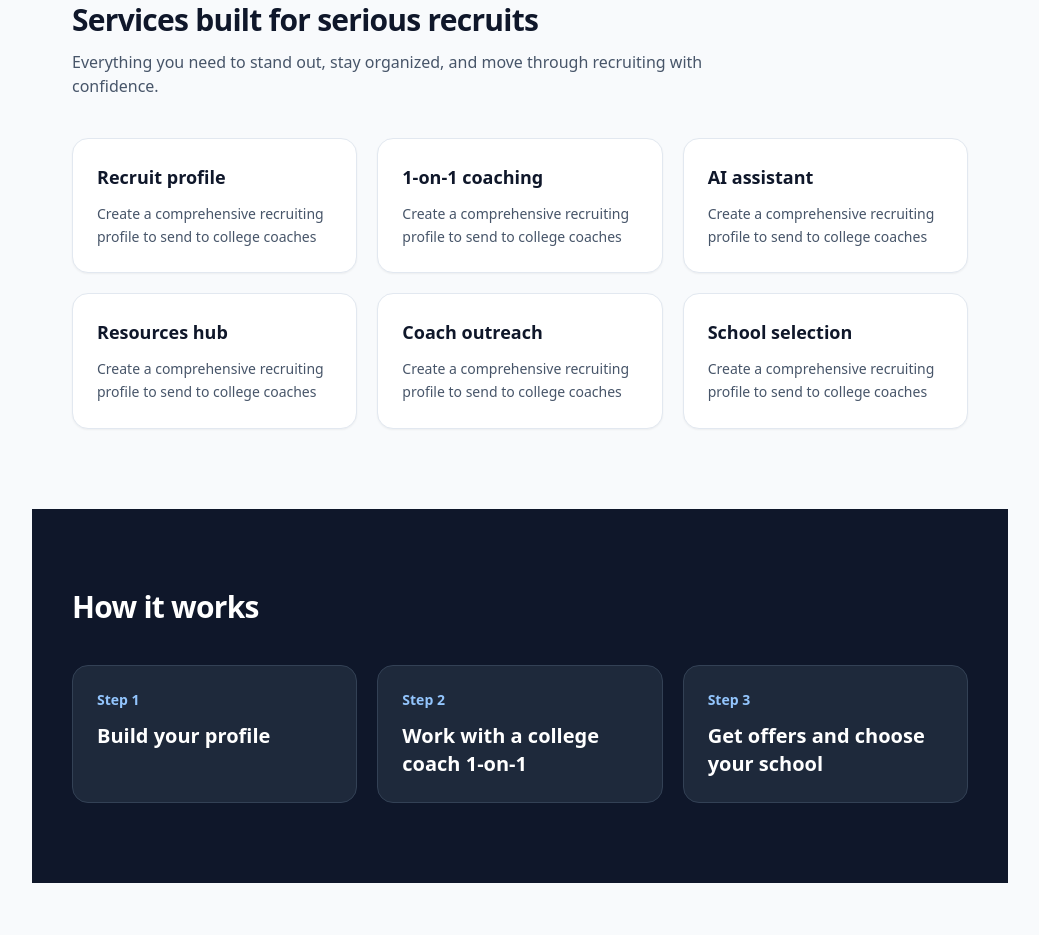
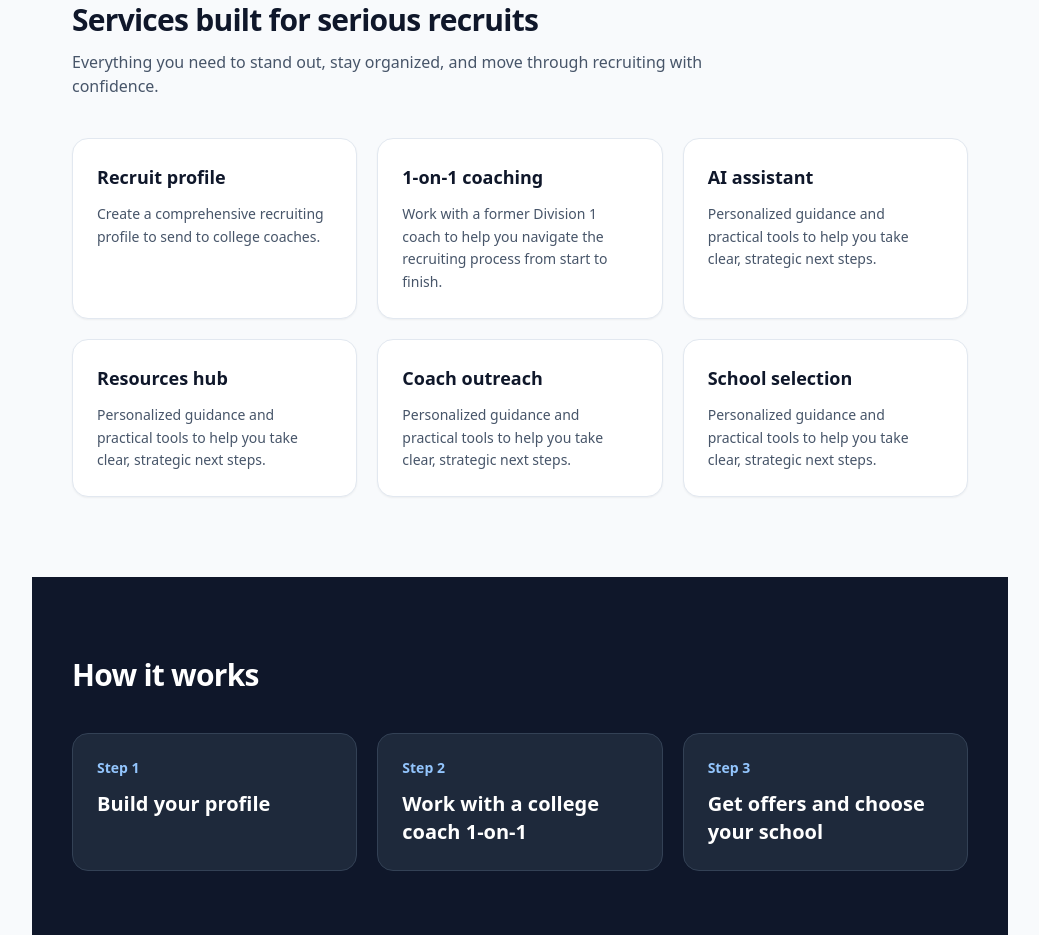
Before and after one commit to charliestark101199-sys/phd-tennis, a Next.js app: page / in a window 1280 px wide. Shown: the part 920-1855 px from the top of the page, without its empty margins (120-1159 px from the left). Built offline with nearby package versions, Linux system fonts and the light colour scheme; no server answers.

Commit message:
Update recruit profile service description

```diff
--- a/app/page.tsx
+++ b/app/page.tsx
@@ -69,14 +69,32 @@ export default function HomePage() {
           <h2 className="text-3xl font-bold tracking-tight text-slate-900">Services built for serious recruits</h2>
           <p className="mt-3 text-slate-600">Everything you need to stand out, stay organized, and move through recruiting with confidence.</p>
         </div>
-        <div className="grid gap-5 sm:grid-cols-2 lg:grid-cols-3">
-          {["Recruit profile","1-on-1 coaching","AI assistant","Resources hub","Coach outreach","School selection"].map((service) => (
-            <article key={service} className="rounded-2xl border border-slate-200 bg-white p-6 shadow-sm">
-              <h3 className="text-lg font-semibold text-slate-900">{service}</h3>
-              <p className="mt-3 text-sm leading-relaxed text-slate-600">Create a comprehensive recruiting profile to send to college coaches</p>
-            </article>
-          ))}
-        </div>
+       <div className="grid gap-5 sm:grid-cols-2 lg:grid-cols-3">
+  <article className="rounded-2xl border border-slate-200 bg-white p-6 shadow-sm">
+    <h3 className="text-lg font-semibold text-slate-900">Recruit profile</h3>
+    <p className="mt-3 text-sm leading-relaxed text-slate-600">Create a comprehensive recruiting profile to send to college coaches.</p>
+  </article>
+  <article className="rounded-2xl border border-slate-200 bg-white p-6 shadow-sm">
+    <h3 className="text-lg font-semibold text-slate-900">1-on-1 coaching</h3>
+    <p className="mt-3 text-sm leading-relaxed text-slate-600">Work with a former Division 1 coach to help you navigate the recruiting process from start to finish.</p>
+  </article>
+  <article className="rounded-2xl border border-slate-200 bg-white p-6 shadow-sm">
+    <h3 className="text-lg font-semibold text-slate-900">AI assistant</h3>
+    <p className="mt-3 text-sm leading-relaxed text-slate-600">Personalized guidance and practical tools to help you take clear, strategic next steps.</p>
+  </article>
+  <article className="rounded-2xl border border-slate-200 bg-white p-6 shadow-sm">
+    <h3 className="text-lg font-semibold text-slate-900">Resources hub</h3>
+    <p className="mt-3 text-sm leading-relaxed text-slate-600">Personalized guidance and practical tools to help you take clear, strategic next steps.</p>
+  </article>
+  <article className="rounded-2xl border border-slate-200 bg-white p-6 shadow-sm">
+    <h3 className="text-lg font-semibold text-slate-900">Coach outreach</h3>
+    <p className="mt-3 text-sm leading-relaxed text-slate-600">Personalized guidance and practical tools to help you take clear, strategic next steps.</p>
+  </article>
+  <article className="rounded-2xl border border-slate-200 bg-white p-6 shadow-sm">
+    <h3 className="text-lg font-semibold text-slate-900">School selection</h3>
+    <p className="mt-3 text-sm leading-relaxed text-slate-600">Personalized guidance and practical tools to help you take clear, strategic next steps.</p>
+  </article>
+</div>
       </section>
 
       <section id="how-it-works" className="bg-slate-900 py-16 text-white lg:py-20">
```
